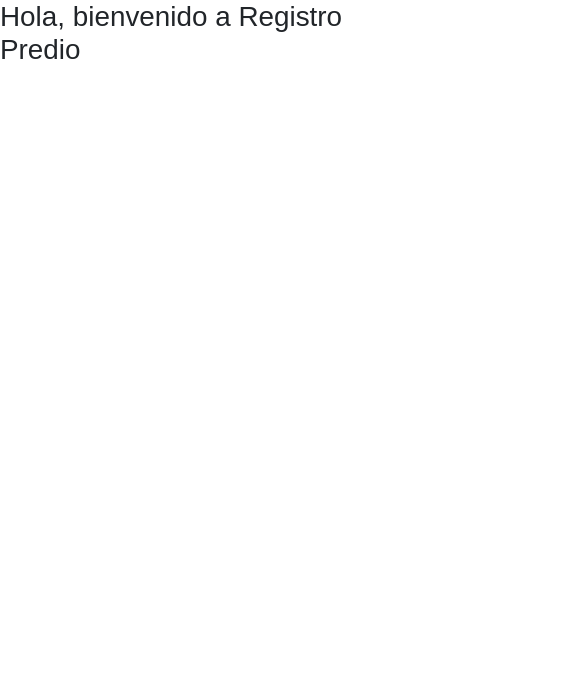
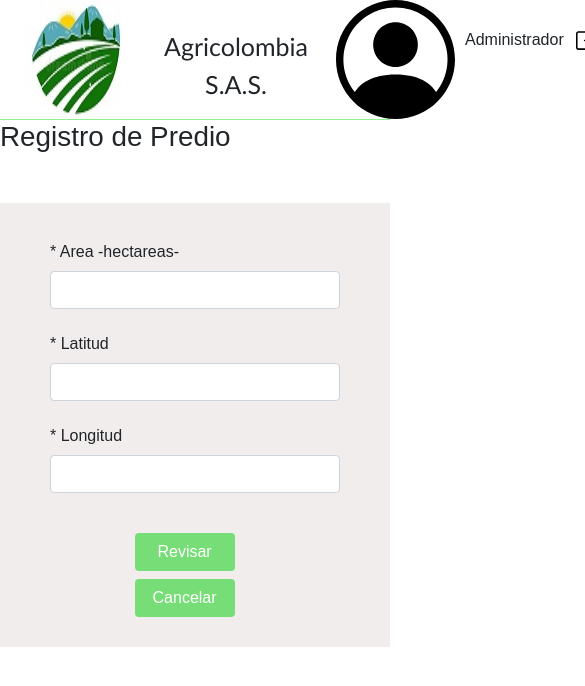
Before and after one commit to monkum/sistema-cultivo, a React app: page /registropredio in a window 390 px wide. Shown: the top 686 px of the page, 585 px wide, since content can reach past the window. Built offline with nearby package versions, Linux system fonts and the light colour scheme.

Commit message:
Subiendo cambios

```diff
--- a/src/containers/RegistroPredio.jsx
+++ b/src/containers/RegistroPredio.jsx
@@ -1,9 +1,46 @@
-import React from "react";
+import React, { Fragment } from "react";
 import "../styles/RegistroPredio.scss";
+import Header from "./Header";
 
 const RegistroPredio = () => {
     return (
-        <h1>Hola, bienvenido a Registro Predio</h1>
+        <Fragment>
+            <Header />
+            <div className="predioRegister-contenedor">
+                <div>
+                    <h1 className="predioRegister-titulo">Registro de Predio</h1>
+                </div>
+                <div className="predioRegister">
+                    <div className="predioRegister-form">
+                        <form action="">
+                            <div className="row mb-3">
+                                <label for="inputArea" className="col-sm-4 col-form-label">* Area -hectareas-</label>
+                                <div className="col-sm-8">
+                                    <input type="text" className="form-control" id="inputArea" required />
+                                </div>
+                            </div>
+                            <div className="row mb-3">
+                                <label for="inputLatitud" className="col-sm-4 col-form-label">* Latitud</label>
+                                <div className="col-sm-8">
+                                    <input type="latitud" className="form-control" id="inputLatitud" required />
+                                </div>
+                            </div>
+                            <div className="row mb-3">
+                                <label for="inputLongitud" className="col-sm-4 col-form-label">* Longitud</label>
+                                <div className="col-sm-8">
+                                    <input type="longitud" className="form-control" id="inputLongitud" required />
+                                </div>
+                            </div>
+                            <br />
+                            <div className="d-grid gap-2 col-5 d-md-flex mx-auto">
+                                <button type="submit" className="btn predioRegister-button me-md-5">Revisar</button>
+                                <button type="submit" className="btn predioRegister-button">Cancelar</button>
+                            </div>
+                        </form>
+                    </div>
+                </div>
+            </div>
+        </Fragment>
     );
 }
 
--- a/src/styles/RegistroPredio.scss
+++ b/src/styles/RegistroPredio.scss
@@ -1 +1,41 @@
 @import 'vars';
+
+
+.userRegister-contenedor {
+    padding-top: 20px;
+}
+.userRegister-titulo{
+    text-align: center;
+    height: 75px;
+    margin-bottom: 10px;
+    margin-top: 5px;
+    font-size: 50px;
+}
+.predioRegister{
+    display: flex;
+    margin-top: 50px;
+    height: auto;
+    justify-content: center;
+}
+.predioRegister-form{
+    width: 700px;
+    margin: 0 auto;
+    overflow: hidden;
+    position: absolute;
+    background-color: #F1EDED;
+    padding: 30px 50px;
+    height: auto;
+}
+.predioRegister-button{
+    background: #77DD77;
+    color: white;
+    width: 100px;
+}
+.predioRegister-button:hover{
+    background: #5DC460;
+}
+@media (max-width: 730px) {
+    .predioRegister-form {
+        width: auto;
+    }
+}
```
